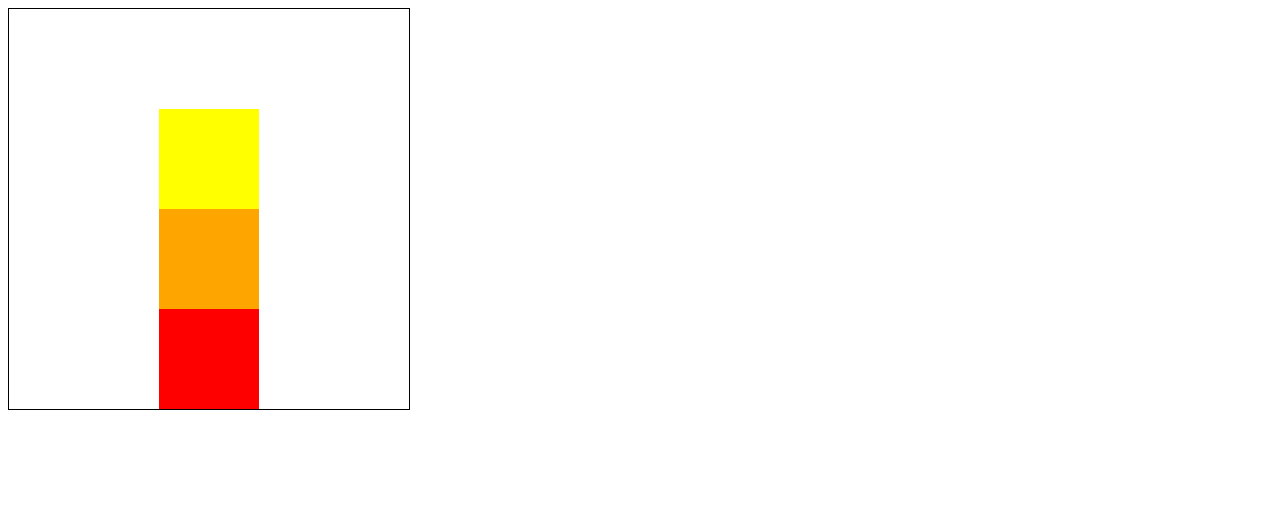
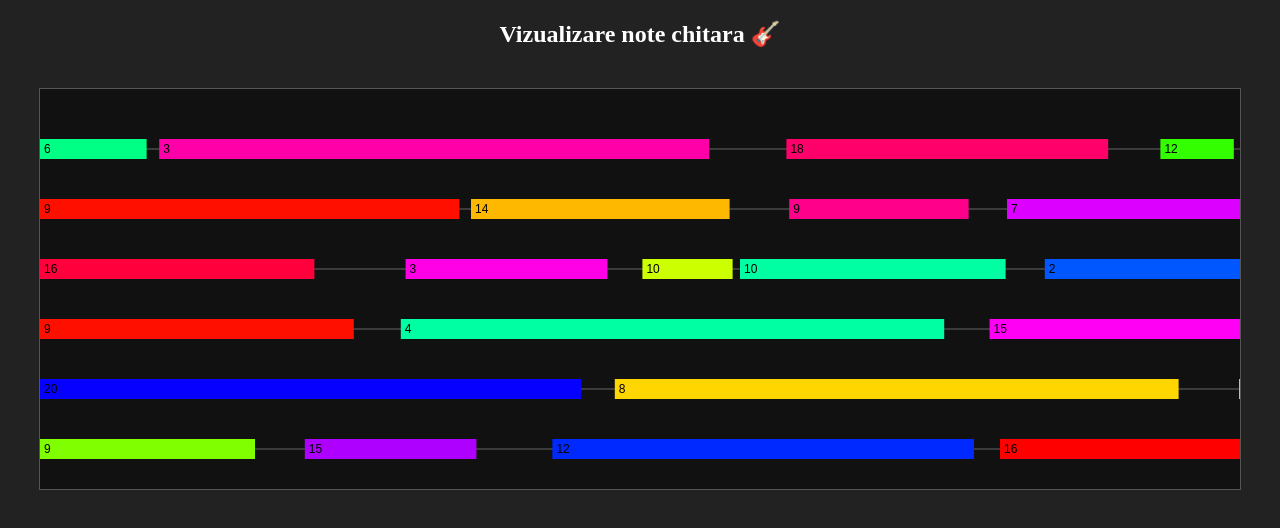
Before and after one commit to gitamatic/web-render, a plain HTML site: page index.html in a window 1280 px wide. Drawn offline with Linux system fonts and the light colour scheme.

Commit message:
Update index.html

```diff
--- a/index.html
+++ b/index.html
@@ -1,24 +1,74 @@
 <!DOCTYPE html>
 <html lang="en">
 <head>
-    <meta charset="UTF-8">
-    <title>Canvas JS pe GitHub Pages</title>
+  <meta charset="UTF-8">
+  <title>Guitar Notes on Canvas</title>
+  <style>
+    body { background: #222; color: white; text-align: center; }
+    canvas { background: #111; margin-top: 20px; border: 1px solid #555; }
+  </style>
 </head>
 <body>
-    <canvas id="myCanvas" width="400" height="400" style="border:1px solid #000;"></canvas>
-    <script>
-        // Cod JS pentru desenare (ex: efect foc static)
-        var canvas = document.getElementById('myCanvas');
-        var ctx = canvas.getContext('2d');
-        function drawFire() {
-            ctx.fillStyle = 'red';
-            ctx.fillRect(150, 300, 100, 100); // Bază roșie
-            ctx.fillStyle = 'orange';
-            ctx.fillRect(150, 200, 100, 100);
-            ctx.fillStyle = 'yellow';
-            ctx.fillRect(150, 100, 100, 100); // Vârf galben
-        }
-        drawFire();
-    </script>
+  <h2>Vizualizare note chitara 🎸</h2>
+  <canvas id="guitarCanvas" width="1200" height="400"></canvas>
+
+  <script>
+    // ---- Generare note ----
+    function generateNote(startTime) {
+      return {
+        time: startTime,
+        length: Math.floor(Math.random() * 3000) + 200,
+        volume: Math.floor(Math.random() * 100) + 1,
+        fret: Math.floor(Math.random() * 22)
+      };
+    }
+
+    const strings = Array.from({ length: 6 }, () => {
+      const noteCount = Math.floor(Math.random() * 11) + 5;
+      let currentTime = 0;
+      return Array.from({ length: noteCount }, () => {
+        const note = generateNote(currentTime);
+        currentTime = note.time + note.length + Math.floor(Math.random() * 500);
+        return note;
+      });
+    });
+
+    // ---- Desen pe canvas ----
+    const canvas = document.getElementById("guitarCanvas");
+    const ctx = canvas.getContext("2d");
+
+    const stringSpacing = 60; // distanța între corzi
+    const noteHeight = 20;    // grosimea unei note
+
+    ctx.font = "12px Arial";
+    ctx.fillStyle = "white";
+
+    strings.forEach((notes, stringIndex) => {
+      const y = (stringIndex + 1) * stringSpacing;
+
+      // desenăm linia coardei
+      ctx.strokeStyle = "#666";
+      ctx.beginPath();
+      ctx.moveTo(0, y);
+      ctx.lineTo(canvas.width, y);
+      ctx.stroke();
+
+      // desenăm fiecare notă
+      notes.forEach(note => {
+        const x = note.time / 5; // scalare timp → pixeli
+        const width = note.length / 5;
+
+        // culoare bazată pe volum
+        const volumeColor = `hsl(${note.volume * 3.6}, 100%, 50%)`;
+        ctx.fillStyle = volumeColor;
+
+        ctx.fillRect(x, y - noteHeight / 2, width, noteHeight);
+
+        // text cu fret
+        ctx.fillStyle = "black";
+        ctx.fillText(note.fret, x + 4, y + 4);
+      });
+    });
+  </script>
 </body>
 </html>
```
